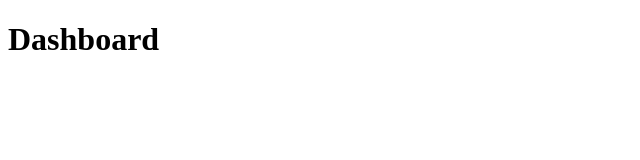
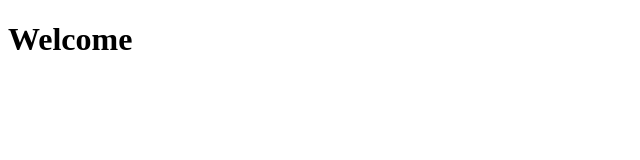
Before and after one commit to MohammadEssamMohammad/GitHub102, a plain HTML site: page dashboard.html in a window 1280 px wide. Shown: the whole page, without its empty margins (0-640 px from the left). Drawn offline with Linux system fonts and the light colour scheme.

Commit message:
change dashboard to welcom

```diff
--- a/dashboard.html
+++ b/dashboard.html
@@ -6,6 +6,6 @@
     <title>Dashboard</title>
 </head>
 <body>
-    <h1>Dashboard</h1>
+    <h1>Welcome</h1>
 </body>
 </html>
```
